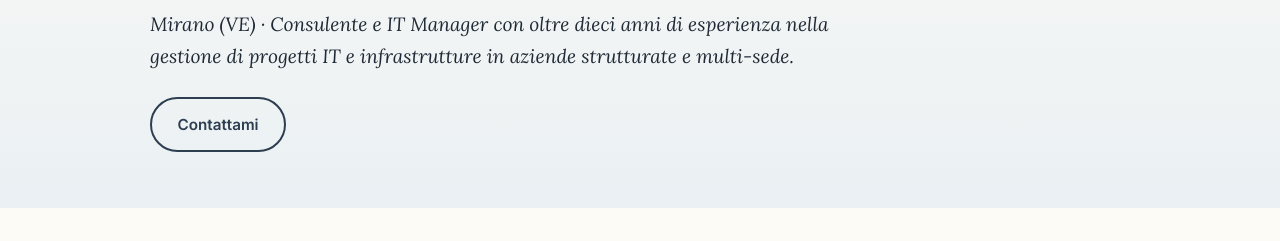
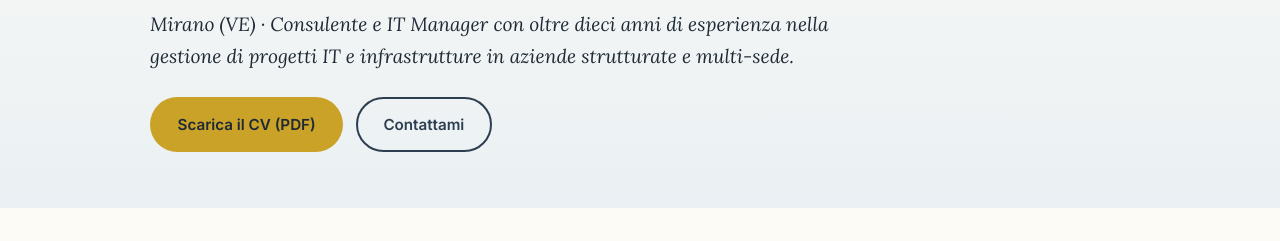
Before and after one commit to origina-dev2026/giuseppezanoni-site, a plain HTML site: page curriculum.html in a window 1280 px wide. Shown: the part 328-569 px from the top of the page. Drawn offline with Linux system fonts and the light colour scheme.

Commit message:
CV in PDF senza telefono ed email; pulsante di download ripristinato
Co-Authored-By: Claude Haiku 5.5 <noreply@anthropic.com>

```diff
--- a/curriculum.html
+++ b/curriculum.html
@@ -140,6 +140,7 @@
       <h1>Giuseppe Zanoni</h1>
       <p class="role">IT Project Manager · IT Manager</p>
       <p class="summary">Mirano (VE) · Consulente e IT Manager con oltre dieci anni di esperienza nella gestione di progetti IT e infrastrutture in aziende strutturate e multi-sede.</p>
+      <a class="btn btn-gold" href="cv-giuseppe-zanoni.pdf" download>Scarica il CV (PDF)</a>
       <a class="btn btn-ghost" href="index.html#contatti">Contattami</a>
     </div>
   </header>
```
Also changed, not shown: 1 other file.
